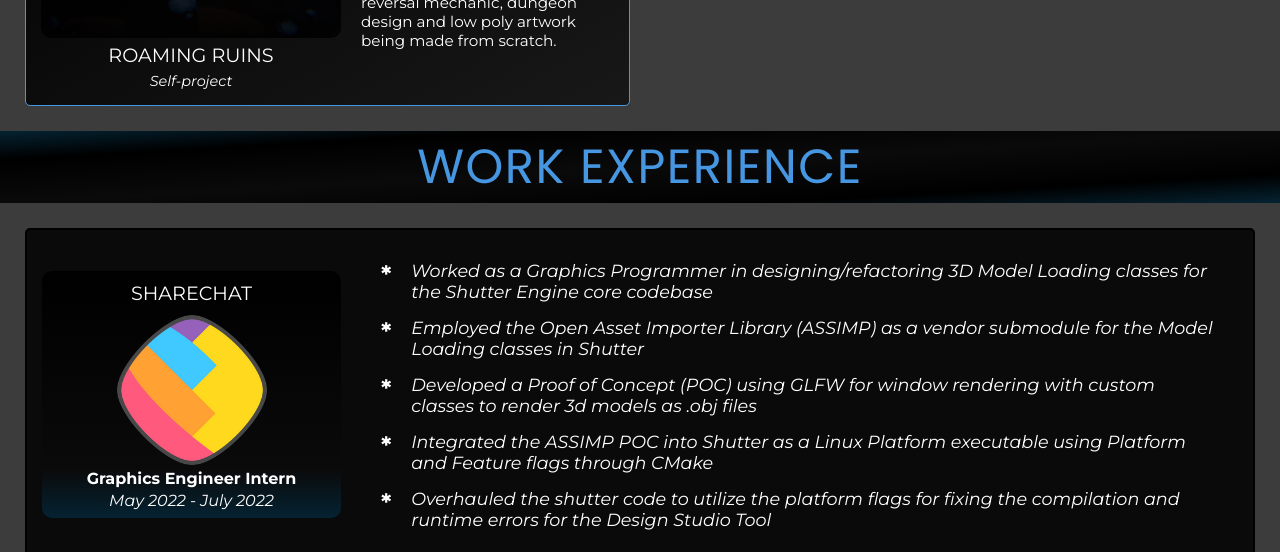
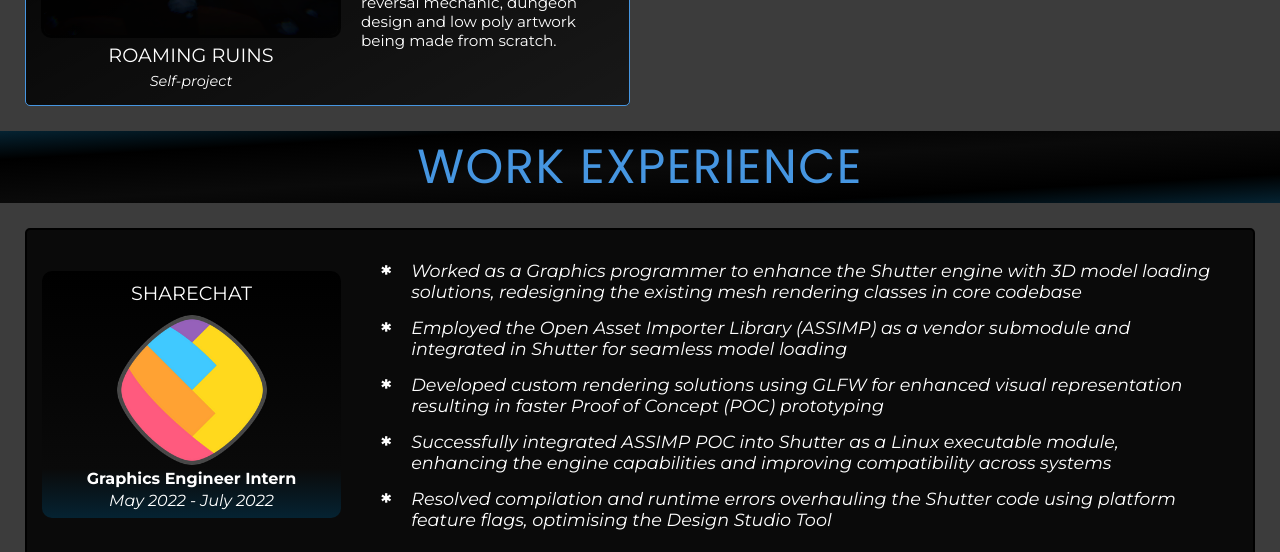
Before and after one commit to sps1112/sps1112.github.io, a Jekyll site: the page built from index.md, in a window 1280 px wide and 1400 px high, scrolled down 3633 px, cut to the strip 0-552 px from the top of the window. Built offline with Jekyll 4.4.1, drawn with Linux system fonts in a browser that asks for light colours; some of the changed text lies outside the part shown.

Commit message:
Update CV section

```diff
--- a/_config.yml
+++ b/_config.yml
@@ -32,7 +32,7 @@
 profile-img: "/assets/profile2.jpg"
 work-status: "Ex-Group Leader, Studio Centauri, IIT Kanpur"
 likes: "Rock Music, Movies, Anime/Manga, Quizzing. Basically anything pop culture."
-games: "Fallout: New Vegas, Disco Elysium, Castlevania: Symphony of the Night, Mass Effect 2, Final Fantasy IX, Stardew Valley and Civilization V"
+games: "Fallout: New Vegas, Disco Elysium, Castlevania: Symphony of the Night, Mass Effect 2, Final Fantasy IX, Stardew Valley and Civilization V."
 quote: '"In the darkest times, hope is something you give yourself. That is the meaning of inner strength" - Iroh'
 
 # Build settings
--- a/_data/skills.yml
+++ b/_data/skills.yml
@@ -25,6 +25,7 @@
     - data: "OpenGL"
     - data: "WebGL"
     - data: "ImGUI"
+    - data: "Jekyll"
 
 - type: "Fields"
   list:
--- a/_data/work.yml
+++ b/_data/work.yml
@@ -4,11 +4,11 @@
   position: "Graphics Engineer Intern"
   timeline: "May 2022 - July 2022"
   tasks:
-    - task: "Worked as a Graphics Programmer in designing/refactoring 3D Model Loading classes for the Shutter Engine core codebase"
-    - task: "Employed the Open Asset Importer Library (ASSIMP) as a vendor submodule for the Model Loading classes in Shutter"
-    - task: "Developed a Proof of Concept (POC) using GLFW for window rendering with custom classes to render 3d models as .obj files"
-    - task: "Integrated the ASSIMP POC into Shutter as a Linux Platform executable using Platform and Feature flags through CMake"
-    - task: "Overhauled the shutter code to utilize the platform flags for fixing the compilation and runtime errors for the Design Studio Tool"
+    - task: "Worked as a Graphics programmer to enhance the Shutter engine with 3D model loading solutions, redesigning the existing mesh rendering classes in core codebase"
+    - task: "Employed the Open Asset Importer Library (ASSIMP) as a vendor submodule and integrated in Shutter for seamless model loading"
+    - task: "Developed custom rendering solutions using GLFW for enhanced visual representation resulting in faster Proof of Concept (POC) prototyping"
+    - task: "Successfully integrated ASSIMP POC into Shutter as a Linux executable module, enhancing the engine capabilities and improving compatibility across systems"
+    - task: "Resolved compilation and runtime errors overhauling the Shutter code using platform feature flags, optimising the Design Studio Tool"
 
 - company: "Studio Centauri, IITK"
   logo: "/assets/logos/gamedev.png"
@@ -16,9 +16,10 @@
   position: "Group Leader"
   timeline: "April 2021 - April 2022"
   tasks:
-    - task: "Shortlisted for the position of Group Leader of the Game Development Society, IIT Kanpur also known as Studio Centauri"
-    - task: "Spearheaded the 4 member team responsible for the conduction and planning of lectures and workshops organized by the society on topics such as Game Programming, Procedural Generation, Level Design, etc."
-    - task: "Organized and mentored GameDev projects for the SNT Semester Projects 2021 for 75+ mentees with topics such as Intro to GameDev, 3D Modelling, Game Design and Advanced GameDev"
+    - task: "Shortlisted for the position of Group Leader of Game Development Society, IIT Kanpur also known as Studio Centauri"
+    - task: "Spearheaded a 4-member team with 25 secretaries in planning and conducting 10+ lectures and workshops on advanced topics in GamDev such as Procedural Generation, Lightning Shaders, etc."
+    - task: "Coordinated with the SnT Core Team in conducting SnT Summer Projects '21, facilitating 70+ mentees on topics such as Intro to GameDev, Art, Design and Advanced GameDev"
+    - task: "Supervised the society secretaries in producing and designing 14+ projects in team over a constrained 3-weeks deadline"
 
 - company: "Counselling Service, IITK"
   logo: "/assets/logos/cs.png"
@@ -26,6 +27,7 @@
   position: "Student Guide"
   timeline: "October 2020 - July 2021"
   tasks:
-    - task: "Shortlisted by the Counselling Service, IITK to act as a Student Guide for the Y20 UG batch during their freshman year"
-    - task: "Personally guided and mentored 5 freshers and helped them aclimating to the Institute environment during the online semesters"
-    - task: "Helped them in their academics and provided holistic support by regularing organizing meetups and awareness sessions"
+    - task: "Shortlisted by the Conselling Serivce, IITK to act as a Student Guide for Y20 fresher batch"
+    - task: "Personally guided and mentored 5 Y20 freshmen students, helping them acclimate to the Institute environment during their online semesters"
+    - task: "Helped them with their academics and provided holistic support by arranging regular meetings with their mentors while maintaining a good rapport with them"
+    - task: "Coordinated with the Counselling Service and helped in organizing the online Orientation Ceremony 2020 for Y20s"
--- a/_layouts/home.html
+++ b/_layouts/home.html
@@ -33,12 +33,12 @@
           <div class="hobbies">
             <div class="hobby">
               <div class="hobby-title">Favourite Games:-</div>
-              <div class="hobby-list">{{site.games}}.</div>
+              <div class="hobby-list">{{site.games}}</div>
             </div>
 
             <div class="hobby">
               <div class="hobby-title">Other things I like:-</div>
-              <div class="hobby-list">{{site.likes}}.</div>
+              <div class="hobby-list">{{site.likes}}</div>
             </div>
           </div>
         </div>
@@ -239,7 +239,7 @@
             You can download the pdf version of my master resume from:-
             <a
               target="_blank"
-              href="https://drive.google.com/file/d/1i7dvn04zsCxXfZwDjD7WgP90kylF09Tm/view?usp=sharing"
+              href="https://drive.google.com/file/d/1AgiAlDvl5ems-fJYHPCRZOufYjAImQjm/view?usp=sharing"
               >Resume_Siddhartha</a
             >
           </div>
```
Also changed, not shown: _posts/2021-04-7-TacticsRPG.md (+1 -1 lines), assets/projects/gs7.png (added).
